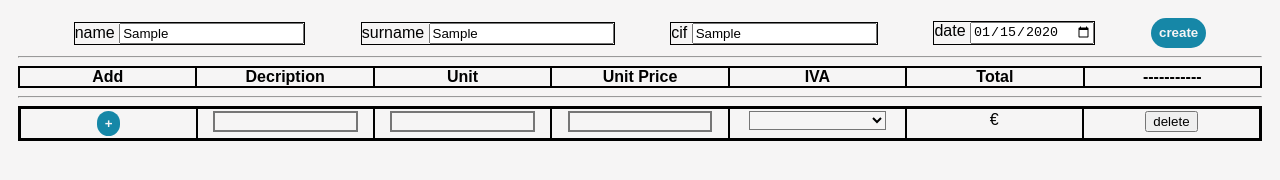
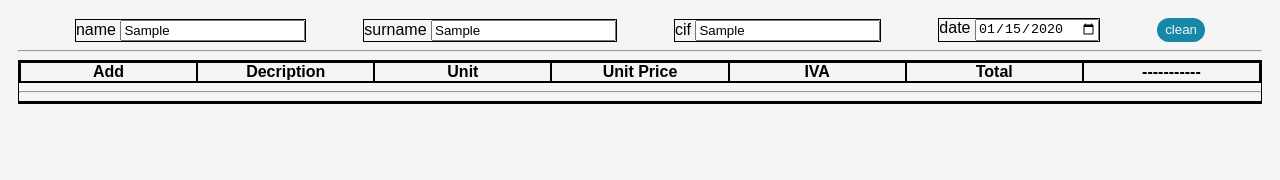
Before and after one commit to fexapk/billme, a plain HTML site: page src/index.html in a window 1280 px wide. Both pictures are taken after typing "Sample", "Sample", "Sample", "2020-01-15" into the empty fields and a click on the button "create". Drawn offline with Linux system fonts and the light colour scheme.

Commit message:
added function start which runs at page start up, where clean button funtionality and events are added

```diff
--- a/src/index.html
+++ b/src/index.html
@@ -30,6 +30,7 @@
         <button id="clean-button">create</button>
     </header>
     <hr>
+    <div id="main-wrapper">
         <div id="order-info">
             <div>Add</div>
             <div>Decription</div>
@@ -41,30 +42,7 @@
         </div>
         <hr>
         <div id="order-list-wrapper">
-        <div class="order">
-            <div>
-                <button class="add-button">+</button>
-            </div>
-            <div>
-                <input type="text">
-            </div>
-            <div><input type="number"></div>
-            <div>
-                <input type="number">
-            </div>
-            <div>
-                <select name="iva">
-                    <option value=""></option>
-                </select>
-            </div>
-            <div>
-                <output>
-                    <span>&euro;</span>
-                </output>
-            </div>
-            <div>
-                <button id="delete-button">delete</button>
-            </div>
+
         </div>
     </div>
     <footer>
--- a/src/scripts/app.js
+++ b/src/scripts/app.js
@@ -1,6 +1,57 @@
 (function main() {
-    const orderTemplate = document.getElementsByClassName('order');
-    const orderWrapper = document.getElementById('order-list-wrapper');
+    start();
 
+    function start() {
 
+        const cleanButton = document.querySelector('#clean-button');
+        const mainWrapper = document.querySelector('#main-wrapper');
+
+        mainWrapper.style.visibility = 'hidden';
+
+        cleanButton.addEventListener('click', () => {
+
+            if (cleanButton.innerText === 'create') {
+                cleanButton.innerText = 'clean';
+                mainWrapper.style.visibility = 'visible';
+            } else {
+                cleanButton.innerText = 'create';
+                mainWrapper.style.visibility = 'hidden';
+            }
+        });
+
+        function addOrder() {
+
+        }
+    }
+
+    const orderHtml =
+        `<div class="order">
+        <div>
+            <button class="add-button">+</button>
+        </div>
+        <div>
+            <input type="text" name="description">
+        </div>
+        <div>
+            <input type="number" name="unit">
+        </div>
+        <div>
+            <input type="number" name="unit-price">
+        </div>
+        <div>
+            <select name="iva">
+                <option value="4%">4%</option>
+                <option value="10%">10%</option>
+                <option value="21%">21%</option>
+            </select>
+        </div>
+        <div>
+            <output>
+                <span>&euro;</span>
+            </output>
+        </div>
+        <div>
+            <button class="delete-button">delete</button>
+        </div>
+    </div>`;
 })();
--- a/src/styles/main.css
+++ b/src/styles/main.css
@@ -15,24 +15,25 @@ header {
     align-items: center;
 }
 
-#clean-button, .add-button {
+#clean-button, .add-button, .delete-button {
     border-style: none;
     border-radius: 20px;
     background-color: #1687a7;
     color: #f6f5f5;
-    padding: 5px 8px;
+    padding: 8px 8px;
     transition: opacity 0.15s;
-    font-weight: bold;
     cursor: pointer;
     text-align: center;
-    line-height: 20px;
+    line-height: 8px;
 }
 
 .add-button {
-    line-height: 15px;
+    line-height: 14px;
+    padding: 4px 40px;
+    font-weight: bolder;
 }
 
-#clean-button:hover, .add-button:hover {
+#clean-button:hover, .add-button:hover, .delete-button:hover {
     opacity: 0.5;
 }
 
@@ -57,6 +58,7 @@ header {
     flex: 0 1 14%;
     text-align: center;
     padding:  2px 2px;
+    vertical-align: middle;
 }
 
 .order > div > input, .order select {
@@ -65,3 +67,8 @@ header {
     background-color: #f6f5f5;
     border-style: solid;
 }
+
+.order output {
+    border: 1px solid #e3e3e3;
+    width: 80%;
+}
```
Lines whose indentation alone changed are shown as unchanged.
